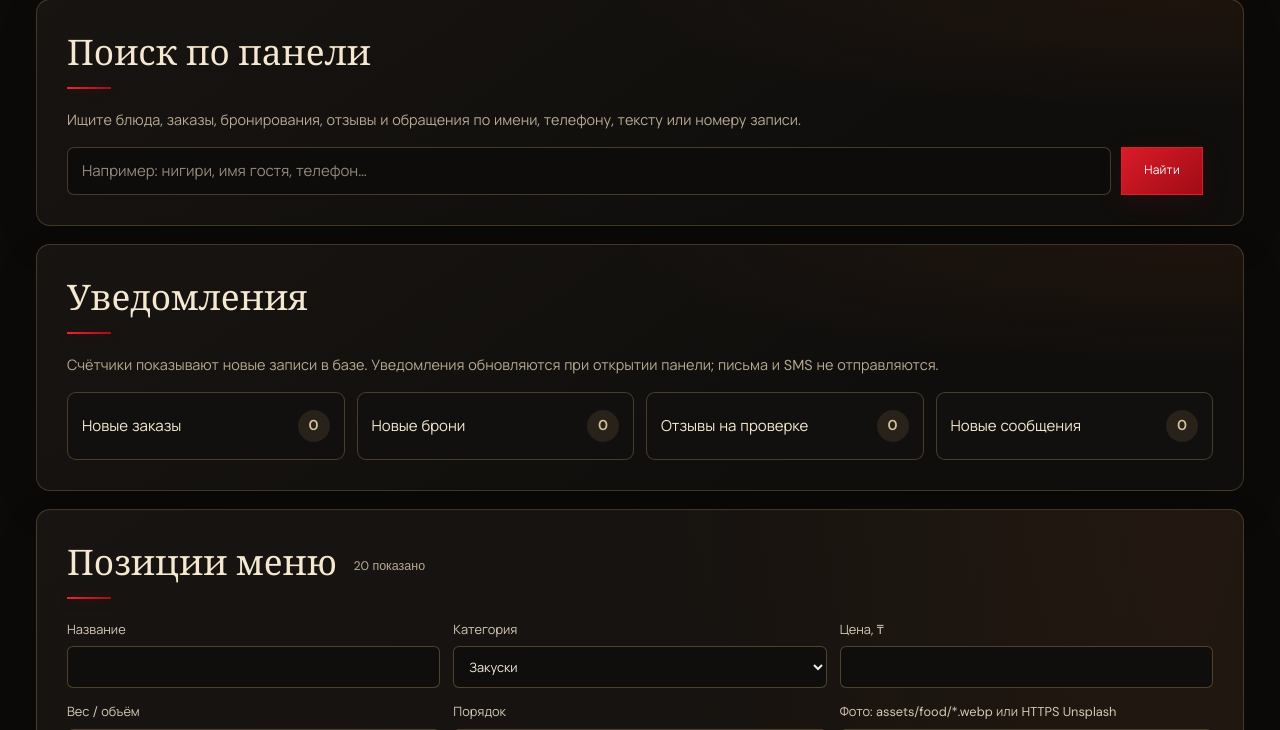
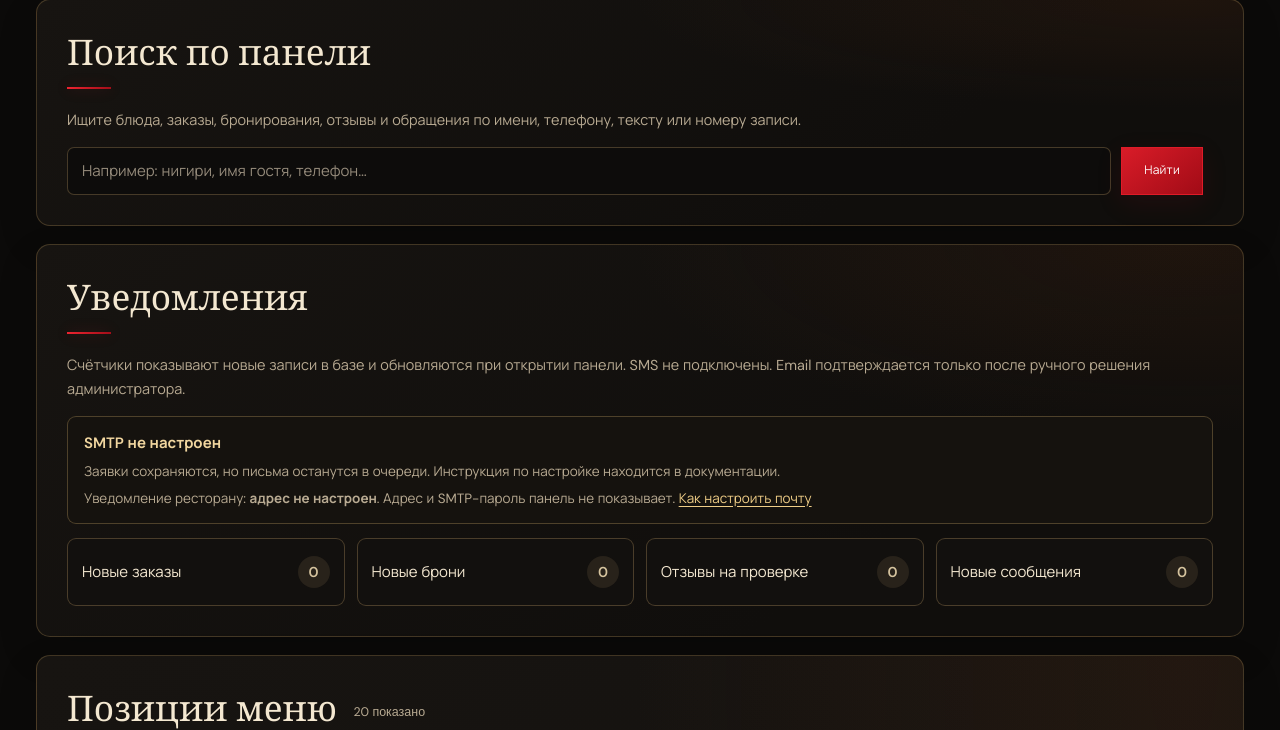
Before and after one commit to altento/tokyo-premium, a PHP site: page /admin.php in a window 1280 px wide. Shown: the part 382-1112 px from the top of the page. Run offline with PHP 8.4, Linux system fonts and the light colour scheme; the visitor is signed in with stand-in values (Sample User, id 1); some libraries are stand-ins or nearby versions.

Commit message:
Show booking email readiness in admin

```diff
--- a/admin.php
+++ b/admin.php
@@ -385,6 +385,13 @@ $notificationCounts = [
     'contact_messages'=>(int)$pdo->query("SELECT COUNT(*) FROM contact_messages WHERE status='new'")->fetchColumn(),
 ];
 $notificationLabels = ['orders'=>'Новые заказы','bookings'=>'Новые брони','reviews'=>'Отзывы на проверке','contact_messages'=>'Новые сообщения'];
+$bookingMailState = booking_mail_configuration_state();
+$bookingNotifyConfigured = filter_var(trim((string)booking_mail_env('TOKYO_BOOKING_NOTIFY_EMAIL', '')), FILTER_VALIDATE_EMAIL) !== false;
+$bookingMailReadiness = match ($bookingMailState) {
+    'ready' => ['class'=>'ready', 'title'=>'Параметры SMTP заполнены', 'text'=>'Письмо о получении заявки ставится в очередь сразу; подтверждение брони отправляется после ручного решения администратора. Фактический статус смотрите в карточке бронирования.'],
+    'invalid' => ['class'=>'invalid', 'title'=>'Настройки SMTP неполные или некорректны', 'text'=>'Заявки сохраняются, но письмо не будет отправлено, пока настройки сервера не исправлены.'],
+    default => ['class'=>'missing', 'title'=>'SMTP не настроен', 'text'=>'Заявки сохраняются, но письма останутся в очереди. Инструкция по настройке находится в документации.'],
+};
 ?>
 <main class="admin-shell admin-dashboard">
   <div class="admin-topline">
@@ -421,7 +428,12 @@ $notificationLabels = ['orders'=>'Новые заказы','bookings'=>'Новы
 
   <section class="admin-card" id="notifications" aria-labelledby="admin-notifications-title">
     <h2 id="admin-notifications-title">Уведомления</h2>
-    <p class="admin-muted">Счётчики показывают новые записи в базе. Уведомления обновляются при открытии панели; письма и SMS не отправляются.</p>
+    <p class="admin-muted">Счётчики показывают новые записи в базе и обновляются при открытии панели. SMS не подключены. Email подтверждается только после ручного решения администратора.</p>
+    <div class="admin-mail-readiness is-<?=e($bookingMailReadiness['class'])?>" role="status" data-smtp-state="<?=e($bookingMailState)?>">
+      <strong><?=e($bookingMailReadiness['title'])?></strong>
+      <p><?=e($bookingMailReadiness['text'])?></p>
+      <p>Уведомление ресторану: <b><?=$bookingNotifyConfigured ? 'адрес настроен' : 'адрес не настроен'?></b>. Адрес и SMTP-пароль панель не показывает. <a href="project-docs/booking-email.md">Как настроить почту</a></p>
+    </div>
     <div class="admin-notification-grid">
       <?php foreach ($notificationCounts as $key=>$count): ?>
         <a class="admin-notification" href="#<?=$key?>">
@@ -633,7 +645,7 @@ $notificationLabels = ['orders'=>'Новые заказы','bookings'=>'Новы
       <button class="button" type="submit">Сохранить настройки</button>
     </form>
   </section>
-  <p class="admin-demo-note">Учебная панель PHP + SQLite. Подтверждение меняет статус в базе и личном кабинете; отправки email/SMS здесь нет.</p>
+  <p class="admin-demo-note">Учебная панель PHP + SQLite. Бронь считается подтверждённой только после действия администратора. Email отправляется только при настроенном SMTP; GitHub Pages не отправляет письма. Реальные платежи и SMS не подключены.</p>
 </main>
 <?php endif; ?>
 <?php footer_html(); ?>
--- a/premium.css
+++ b/premium.css
@@ -405,6 +405,14 @@ body{background:var(--lacquer);color:var(--ivory);font-family:'DM Sans',Manrope,
 .admin-result-count{color:var(--muted);font:400 .78rem/1.4 'DM Sans',sans-serif}
 .admin-muted,.admin-demo-note{color:var(--muted);font-size:.9rem}
 .admin-notice{padding:12px 16px;border:1px solid var(--hairline);border-radius:9px;background:#16120e}
+.admin-mail-readiness{margin:14px 0;padding:14px 16px;border:1px solid rgba(200,164,99,.32);border-radius:9px;background:#15120e;color:#eee0c8}
+.admin-mail-readiness strong{display:block;color:#f1d69f}
+.admin-mail-readiness p{margin:6px 0 0;color:var(--muted);font-size:.84rem;line-height:1.55}
+.admin-mail-readiness a{color:#f0ce87;text-decoration:underline;text-underline-offset:3px}
+.admin-mail-readiness.is-ready{border-color:rgba(104,158,95,.6);background:rgba(45,83,41,.16)}
+.admin-mail-readiness.is-ready strong{color:#cde7bd}
+.admin-mail-readiness.is-invalid{border-color:rgba(194,71,61,.7);background:rgba(91,27,24,.2)}
+.admin-mail-readiness.is-invalid strong{color:#f0b4a7}
 .admin-search-form{display:grid;grid-template-columns:minmax(0,1fr) auto auto;gap:10px;align-items:center}
 .admin-search-form input{min-width:0;min-height:48px;padding:10px 14px;border:1px solid var(--hairline);border-radius:7px;background:#0d0c0b;color:var(--ivory)}
 .admin-search-form input::placeholder{color:#958b7b}
```
Also changed, not shown: tests/php_integrity_integration.php (+1 -1 lines).
